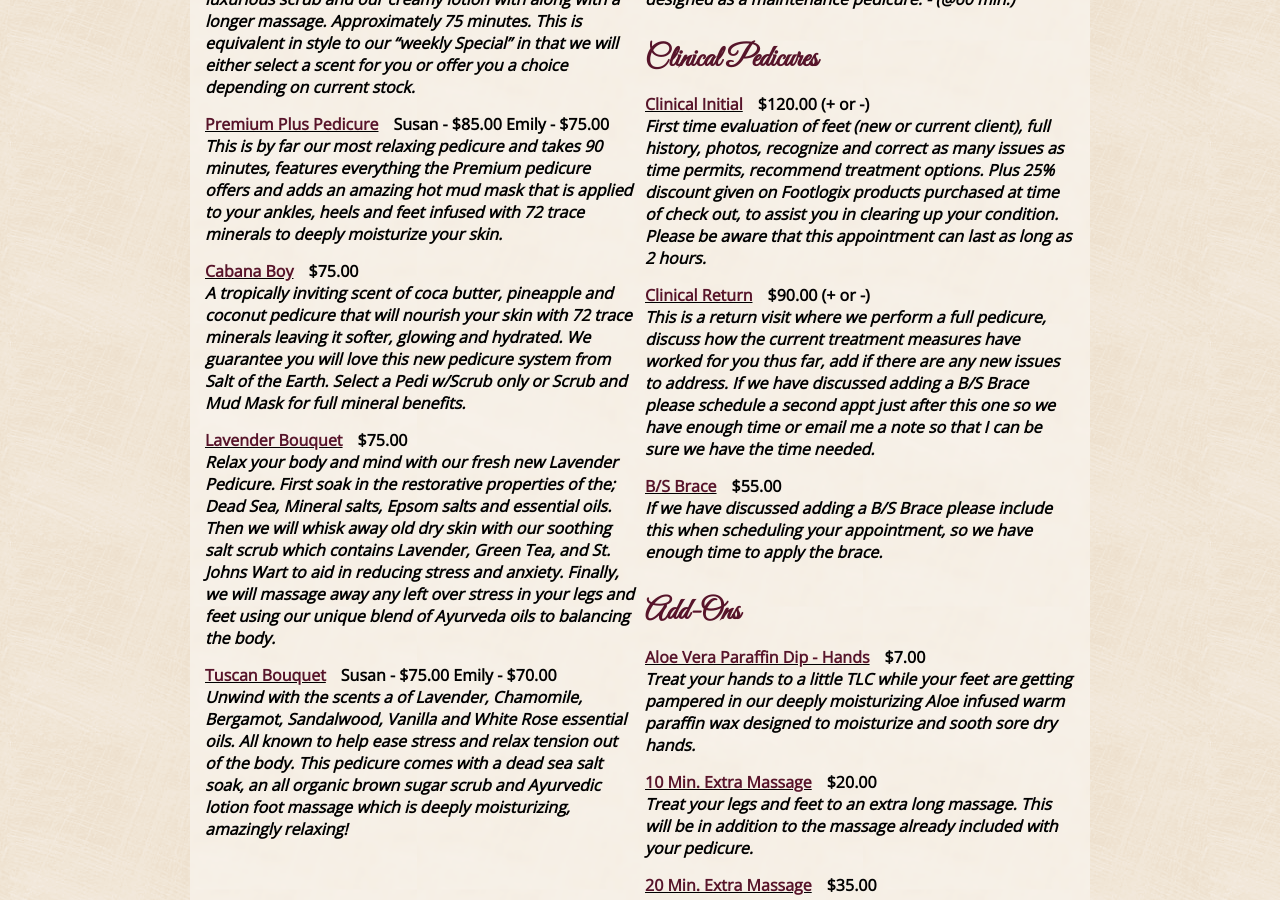
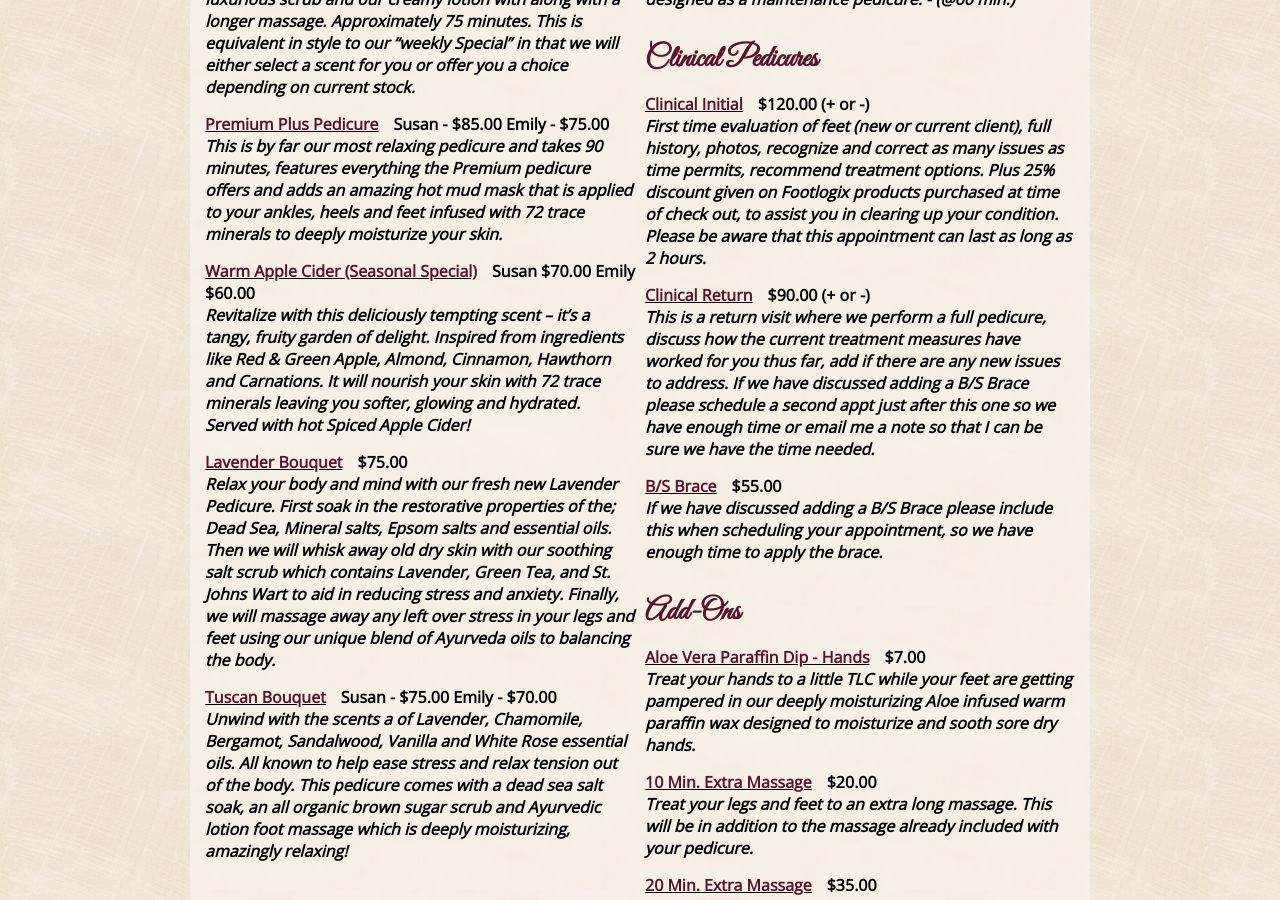
Before and after one commit to susanspedispa/susanspedispa.github.io, a Jekyll site: the page built from menu/pedicures.html, in a window 1280 px wide and 900 px high, scrolled down 410 px. Built offline with Jekyll 4.4.1, drawn with Linux system fonts in a browser that asks for light colours.

Commit message:
Update pedicures.yml

```diff
--- a/_data/pedicures.yml
+++ b/_data/pedicures.yml
@@ -22,12 +22,12 @@ menu:
            This is by far our most relaxing pedicure and takes 90 minutes, features everything the Premium pedicure offers and adds
            an amazing hot mud mask that is applied to your ankles, heels and feet infused with 72 trace minerals to deeply moisturize
            your skin.
-        - name: Cabana Boy
-          price: $75.00
+        - name: Warm Apple Cider (Seasonal Special)
+          price: Susan $70.00 Emily $60.00
           description: >
-           A tropically inviting scent of coca butter, pineapple and coconut pedicure that will nourish your
-           skin with 72 trace minerals leaving it softer, glowing and hydrated. We guarantee you will love this new pedicure
-           system from Salt of the Earth.  Select a Pedi w/Scrub only or Scrub and Mud Mask for full mineral benefits.
+           Revitalize with this deliciously tempting scent – it’s a tangy, fruity garden of delight. Inspired from ingredients like
+           Red & Green Apple, Almond, Cinnamon, Hawthorn and Carnations. It will nourish your skin with 72 trace minerals leaving
+           you softer, glowing and hydrated. Served with hot Spiced Apple Cider!
         - name: Lavender Bouquet
           price: $75.00
           description: >
```
